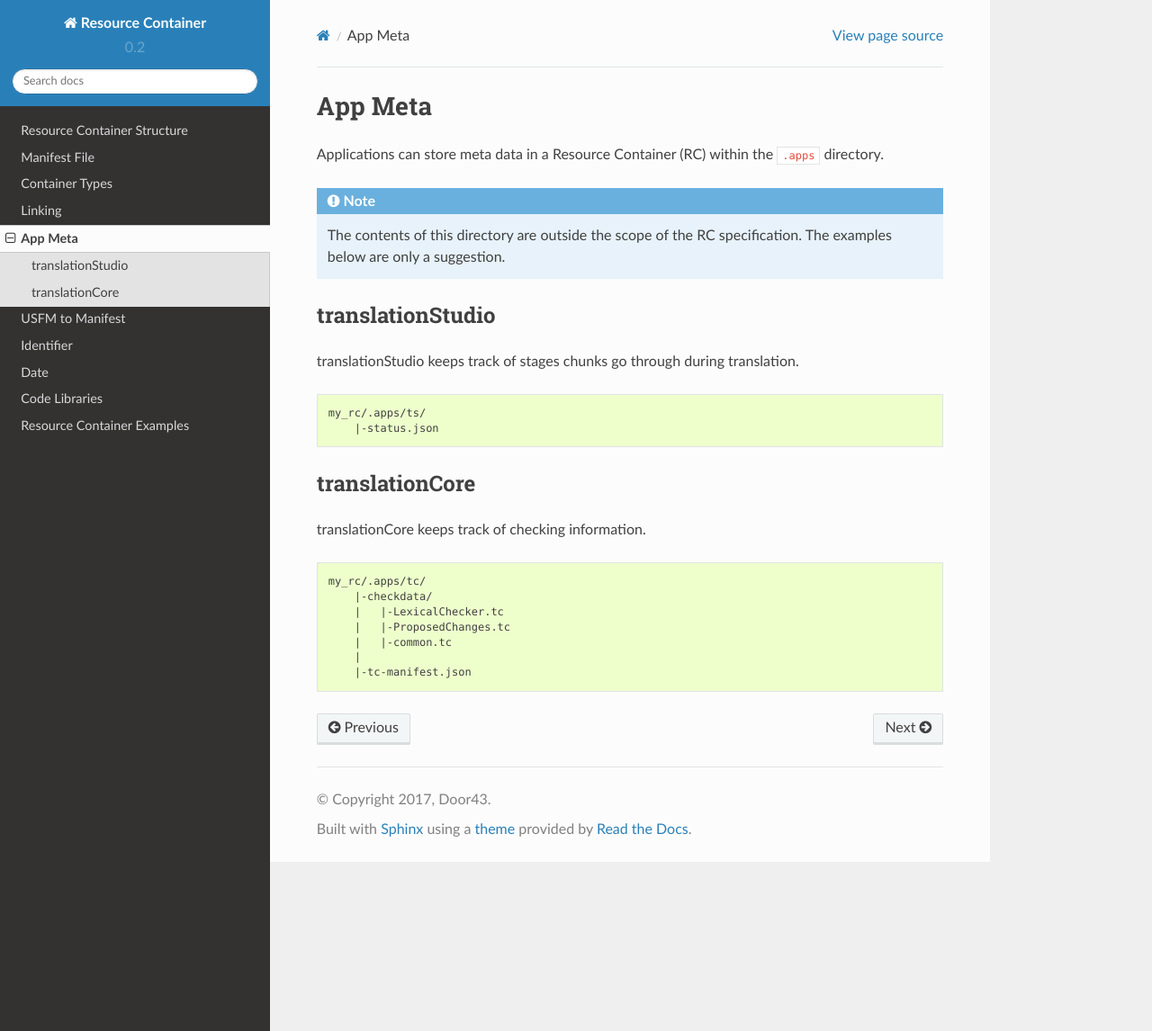
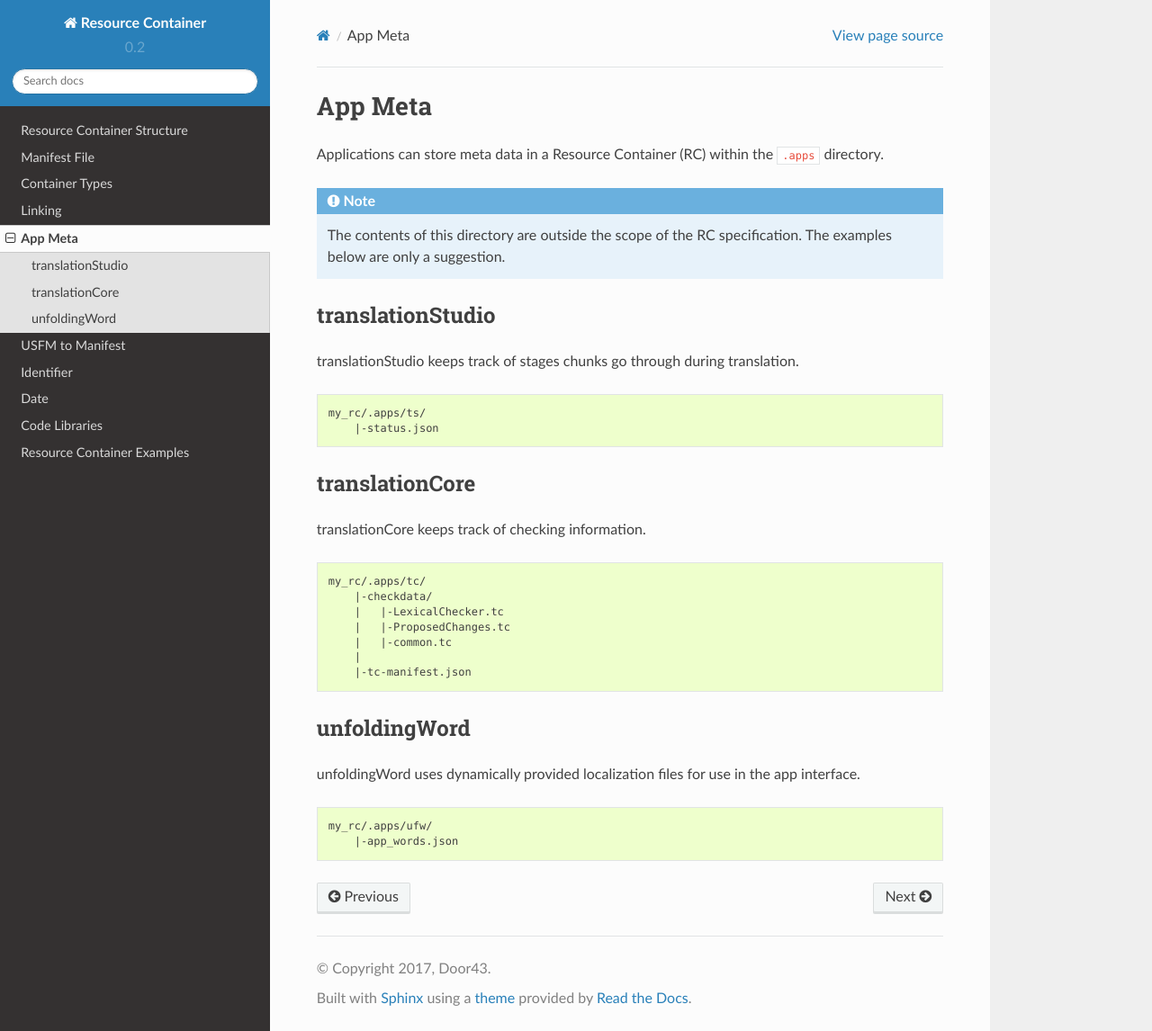
Before and after one commit to unfoldingWord-dev/Resource-Container, a Sphinx documentation site: the page built from docs/app_meta.rst, in a window 1280 px wide and 1146 px high. Shown: the whole window at 90% size. Built offline with Sphinx 7.4.7 and the Read the Docs theme 2.0.0, drawn with Linux system fonts in a browser that asks for light colours.

Commit message:
added app meta entry for unfolding word app

```diff
--- a/docs/app_meta.rst
+++ b/docs/app_meta.rst
@@ -32,3 +32,13 @@ translationCore keeps track of checking information.
         |   |-common.tc
         |
         |-tc-manifest.json
+
+unfoldingWord
+-------------
+
+unfoldingWord uses dynamically provided localization files for use in the app interface.
+
+.. code-block:: none
+
+    my_rc/.apps/ufw/
+        |-app_words.json
```
